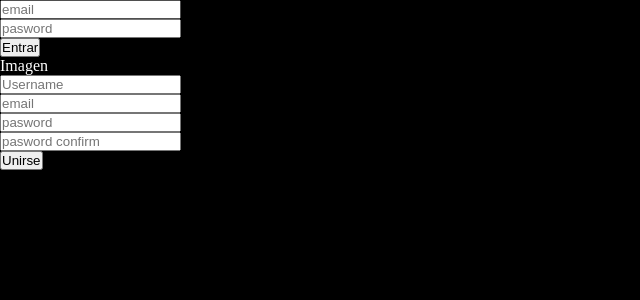
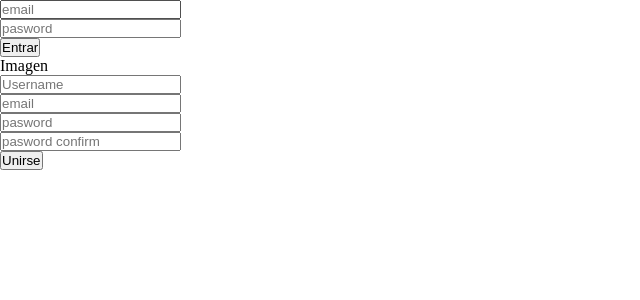
Before and after one commit to LuisArielRetanaHernadez/chat_mabi, a React (Vite) app: page /login in a window 1280 px wide. Shown: the top 300 px of the page, without its empty margins (0-640 px from the left). Built offline with nearby package versions, Linux system fonts and the light colour scheme; no server answers.

Commit message:
agregando fondo blanco y color negro al body

```diff
--- a/src/index.css
+++ b/src/index.css
@@ -16,6 +16,6 @@
 }
 
 body {
-  color: white;
-  background-color: black;
+  color: var(--black);
+  background-color: var(--white);
 }
```
